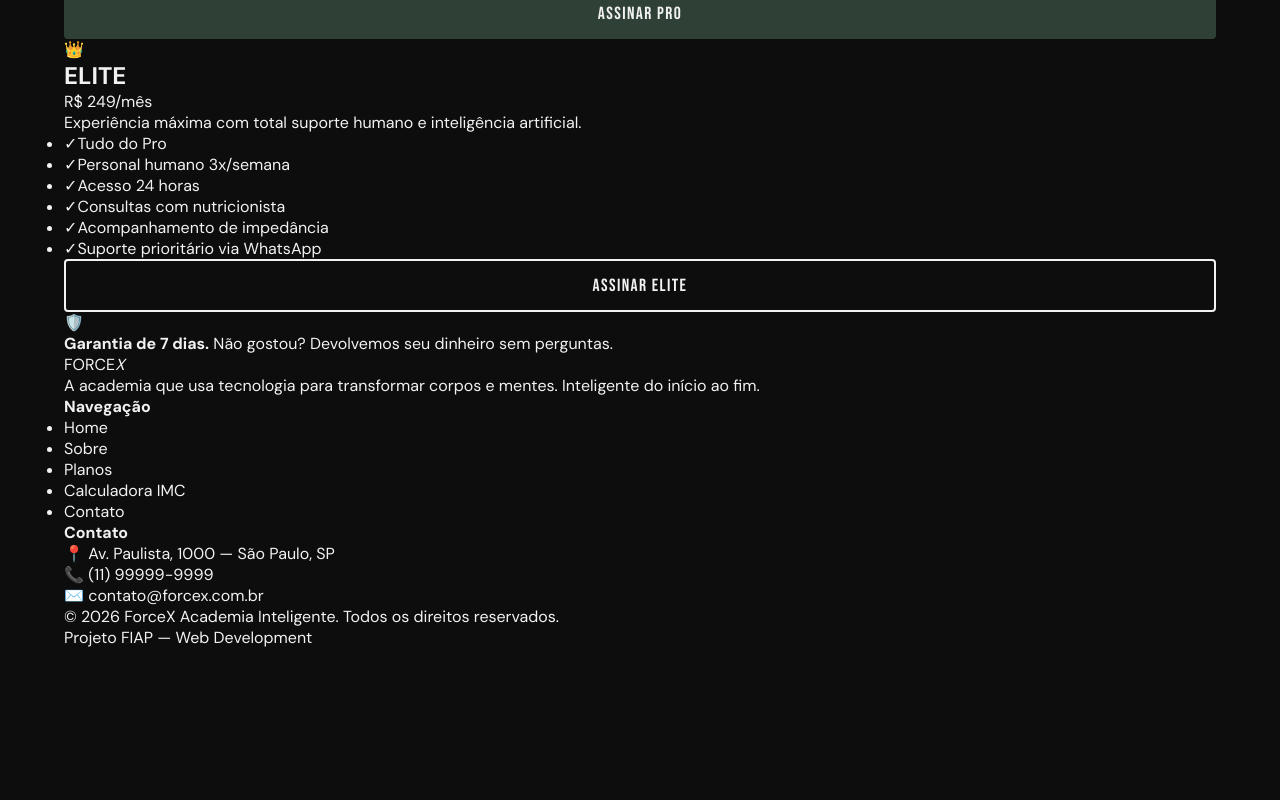
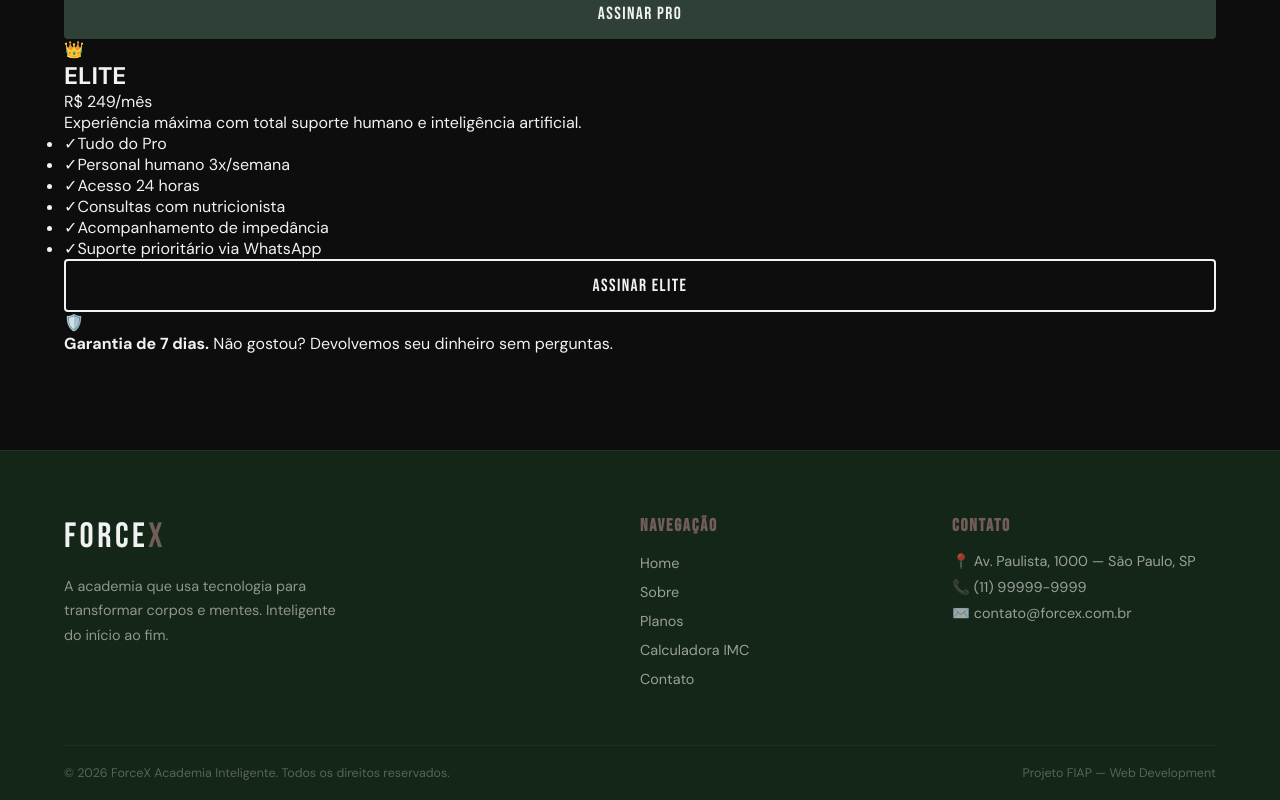
Before and after one commit to projetoswebdev/academia, a React (Vite) app: page /planos in a window 1280 px wide. Shown: the part 1050-1850 px from the top of the page. Before the commit the page ends 1698 px from the top, so only its background shows below. Built offline with nearby package versions, Linux system fonts and the light colour scheme.

Commit message:
style: estilizando o footer

```diff
--- a/index.html
+++ b/index.html
@@ -6,8 +6,8 @@
     <meta name="viewport" content="width=device-width, initial-scale=1.0" />
     <title>academia inteligente</title>
     <link rel="preconnect" href="https://fonts.googleapis.com">
-<link rel="preconnect" href="https://fonts.gstatic.com" crossorigin>
-<link href="https://fonts.googleapis.com/css2?family=Bebas+Neue&family=DM+Sans:wght@400;500;700&display=swap" rel="stylesheet">
+  <link rel="preconnect" href="https://fonts.gstatic.com" crossorigin>
+  <link href="https://fonts.googleapis.com/css2?family=Bebas+Neue&family=DM+Sans:wght@400;500;700&display=swap" rel="stylesheet">
   </head>
   <body>
     <div id="root"></div>
--- a/src/components/Footer.jsx
+++ b/src/components/Footer.jsx
@@ -1,4 +1,5 @@
 import { NavLink } from 'react-router-dom'
+import '../css/footer.css'
 
 const Footer = () => {
   return (
--- /dev/null
+++ b/src/css/footer.css
@@ -0,0 +1,73 @@
+.footer {
+  background: var(--green-deeper);
+  border-top: 1px solid rgba(47, 64, 54, 0.5);
+  padding: 4rem 0 0;
+  margin-top: 6rem;
+}
+
+.footer-container {
+  display: grid;
+  grid-template-columns: 2fr 1fr 1fr;
+  gap: 3rem;
+  padding-bottom: 3rem;
+}
+
+.footer-logo {
+  font-family: var(--font-display);
+  font-size: 2.2rem;
+  letter-spacing: 0.1em;
+  display: block;
+  margin-bottom: 1rem;
+}
+.footer-logo em {
+  color: var(--warm-brown);
+  font-style: normal;
+}
+
+.footer-brand p {
+  color: rgba(242, 242, 242, 0.55);
+  font-size: 0.9rem;
+  line-height: 1.7;
+  max-width: 280px;
+}
+
+.footer-nav h4,
+.footer-contatos h4 {
+  font-family: var(--font-display);
+  font-size: 1.1rem;
+  letter-spacing: 0.1em;
+  margin-bottom: 1rem;
+  color: var(--warm-brown);
+}
+
+.footer-nav ul { list-style: none; }
+.footer-nav li { margin-bottom: 0.5rem; }
+.footer-nav a {
+  color: rgba(242, 242, 242, 0.6);
+  font-size: 0.9rem;
+  transition: color var(--transition);
+}
+.footer-nav a:hover { color: var(--off-white); }
+
+.footer-contatos p {
+  color: rgba(242, 242, 242, 0.6);
+  font-size: 0.9rem;
+  margin-bottom: 0.5rem;
+}
+
+.footer-btn {
+  border-top: 1px solid rgba(47, 64, 54, 0.4);
+  padding: 1.2rem 0;
+  display: flex;
+  justify-content: space-between;
+  align-items: center;
+}
+.footer-btn p {
+  color: rgba(242, 242, 242, 0.3);
+  font-size: 0.78rem;
+}
+
+@media (max-width: 768px) {
+  .footer-container { grid-template-columns: 1fr; gap: 2rem; }
+  .footer-btn { flex-direction: column; gap: 0.5rem; text-align: center; }
+}
```
